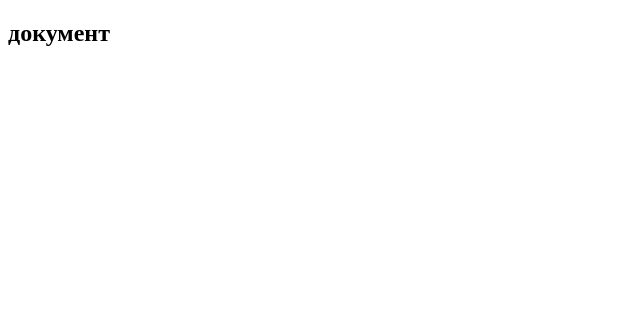
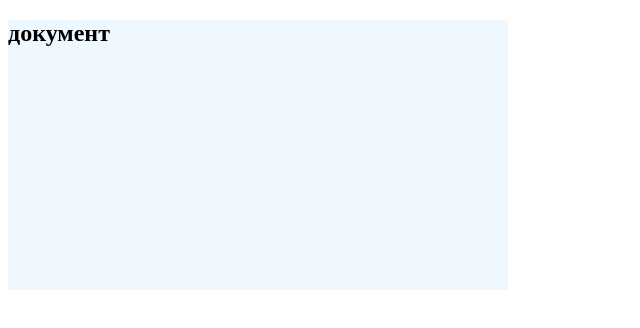
Before and after one commit to KOLIKOLGA/first-project, a plain HTML site: page index.html in a window 1280 px wide. Shown: the whole page, without its empty margins (0-640 px from the left). Drawn offline with Linux system fonts and the light colour scheme.

Commit message:
и еще один

```diff
--- a/style.css
+++ b/style.css
@@ -1,3 +1,9 @@
+header{
+width: 500px;
+height: 270px;
+background-color: aliceblue;
+}
 .h2{
     font-size: 20px;
+    text-align: center;
 }
```
